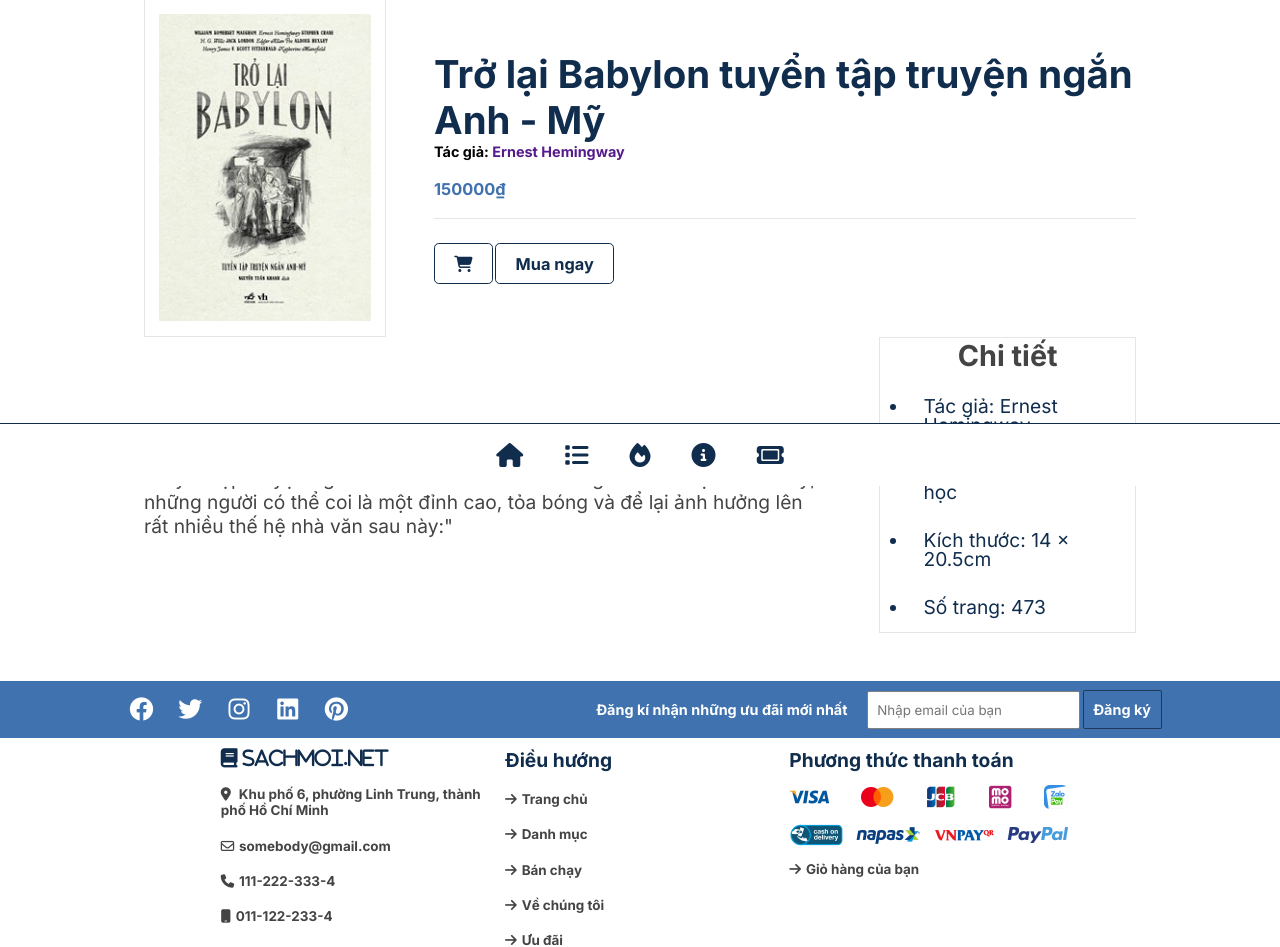
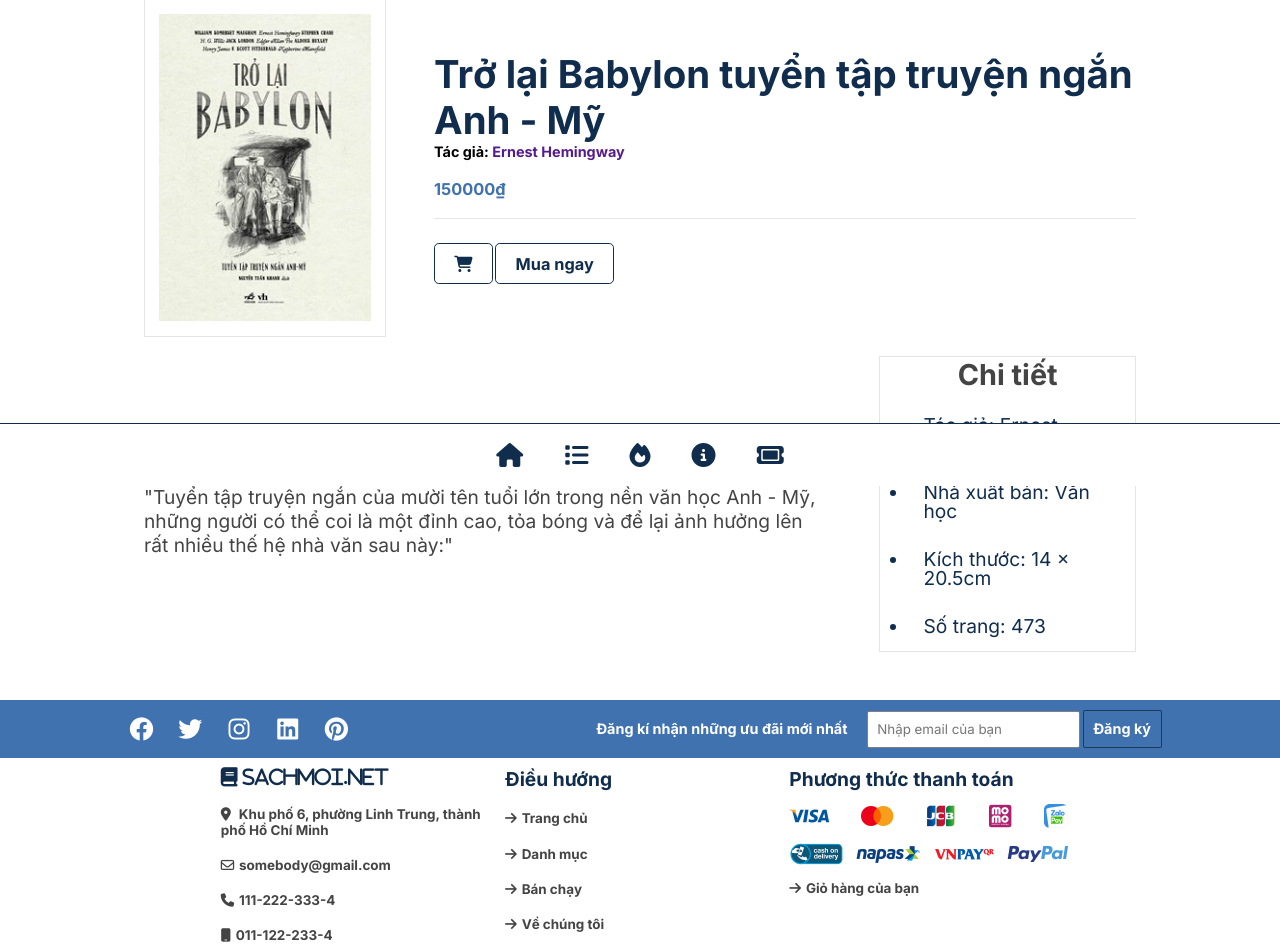
Before and after one commit to 21522207-NguyenDoanNhatKhanh/sachmoi.vn, a PHP site: page /book.php?id=129 in a window 1280 px wide. Shown: the part 314-1261 px from the top of the page. Run offline with PHP 8.4, Linux system fonts and the light colour scheme; data comes from the database, SQL or seed files in the repository.

Commit message:
style books' detail

```diff
--- a/style/bookinfo.css
+++ b/style/bookinfo.css
@@ -429,6 +429,10 @@ ul.breadcrumb li a:hover {
     color: #fff;
 }
 
+.information .container .down {
+    padding-top: 2rem;
+}
+
 .information .container .down h2 {
     font-size: 3rem;
     font-weight: bold;
```
